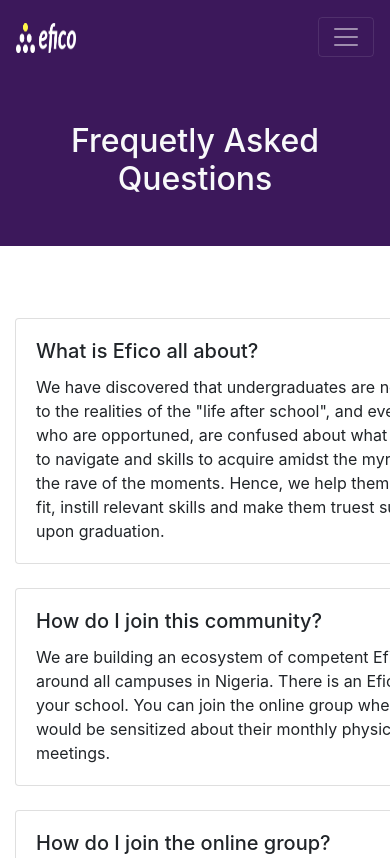
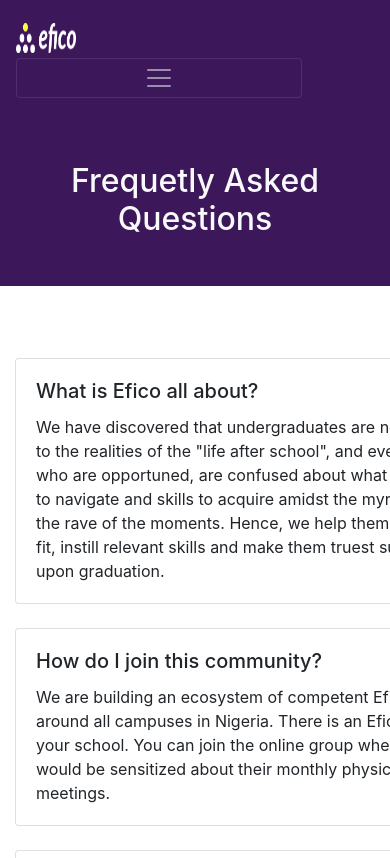
Before and after one commit to Harithmetic1/eficositeH, a plain HTML site: page faqs.html in a window 390 px wide. Shown: the top 858 px of the page. Drawn offline with nearby package versions, Linux system fonts and the light colour scheme.

Commit message:
Update faqs.html

```diff
--- a/faqs.html
+++ b/faqs.html
@@ -16,7 +16,7 @@
         <a class="navbar-brand" href="#">
         <img src="logo.png" width="60" height="30"  alt="" loading="lazy">
         </a>
-        <button class="navbar-toggler" style="color: white; width: auto;" type="button" data-toggle="collapse" data-target="#navbarSupportedContent" aria-controls="navbarSupportedContent" aria-expanded="false" aria-label="Toggle navigation">
+        <button class="navbar-toggler" style="color: white;" type="button" data-toggle="collapse" data-target="#navbarSupportedContent" aria-controls="navbarSupportedContent" aria-expanded="false" aria-label="Toggle navigation">
           <span class="navbar-toggler-icon"></span>
         </button>
         <div class="collapse navbar-collapse up" id="navbarSupportedContent" >
```
